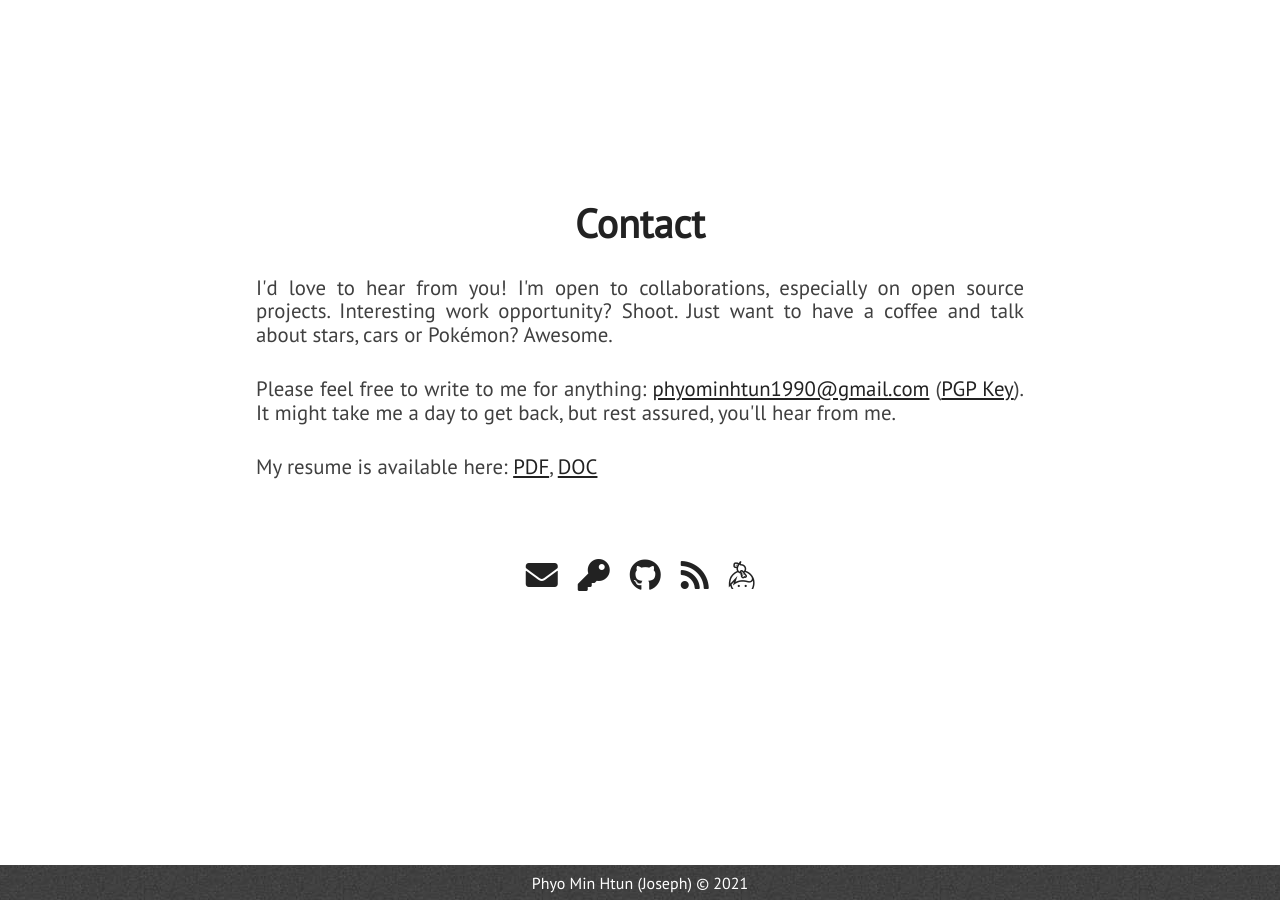
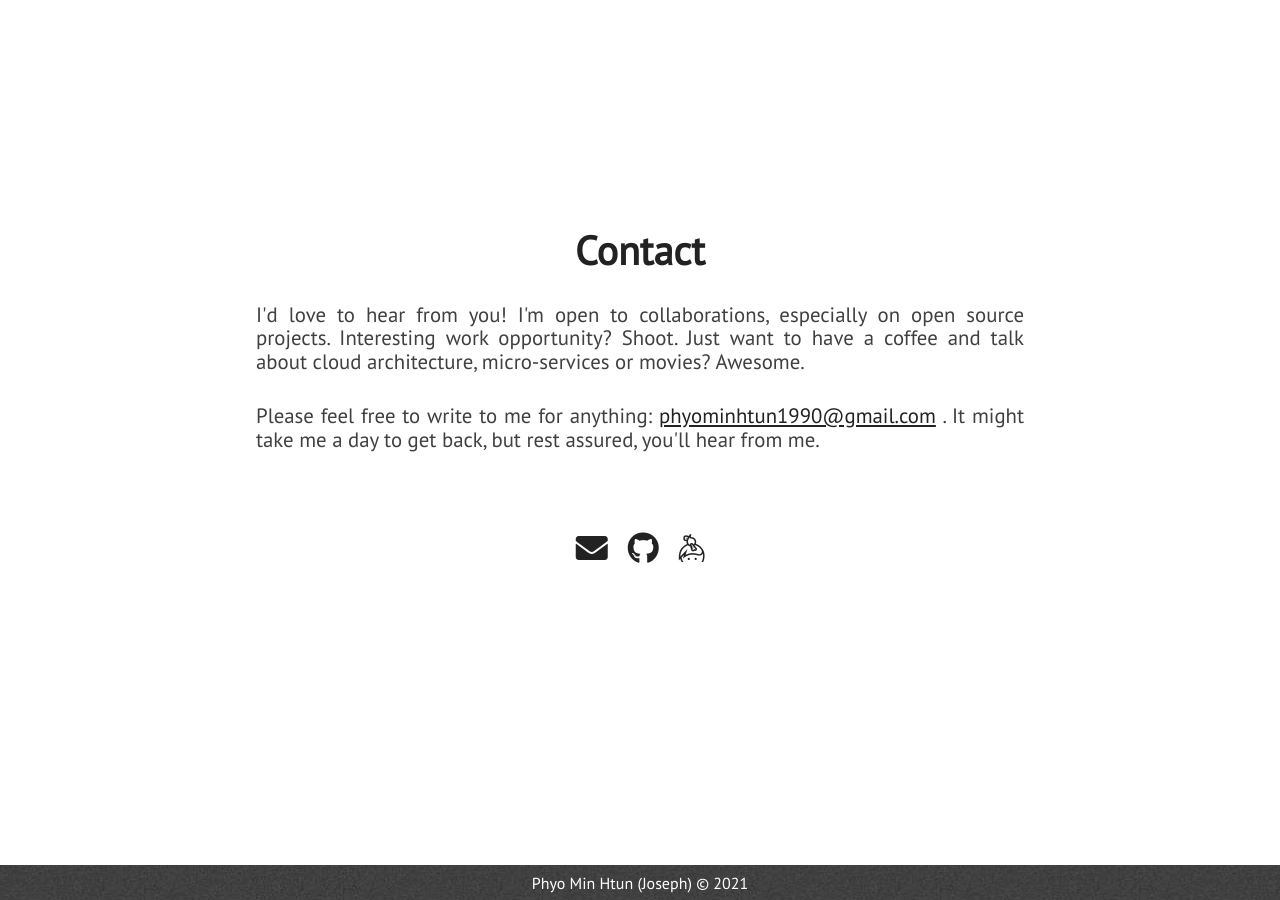
Before and after one commit to josephphyo/josephphyo.github.io, a Jekyll site: the page built from index.html, in a window 1280 px wide and 900 px high, scrolled down 5081 px. Built offline with Jekyll 4.4.1, drawn with Linux system fonts in a browser that asks for light colours; nearby versions of some CDN libraries.

Commit message:
first commit

```diff
--- a/_includes/extra.html
+++ b/_includes/extra.html
@@ -3,26 +3,23 @@
         <div>
             <div class="section-heading" id="chat-text">Contact</div>
             <p class="paragraph-text justify-text">
-                I'd love to hear from you! I'm open to collaborations, especially on open source projects. Interesting work opportunity? Shoot. Just want to have a coffee and talk about stars, cars or Pokémon? Awesome.
+                I'd love to hear from you! I'm open to collaborations, especially on open source projects. Interesting work opportunity? Shoot. Just want to have a coffee and talk about cloud architecture, micro-services or movies? Awesome.
             </p>
             <p class="paragraph-text justify-text">
-                Please feel free to write to me for anything: <a href="mailto:{{ site.email }}">{{ site.email }}</a> (<a href="https://www.nagekar.com/publickey.abhishek@nagekar.com.asc">PGP Key</a>). It might take me a day to get back, but rest assured, you'll hear from me.
+                Please feel free to write to me for anything: <a href="mailto:{{ site.email }}">{{ site.email }}</a> . It might take me a day to get back, but rest assured, you'll hear from me.
             </p>
-            <p class="paragraph-text justify-text">
+            <!-- <p class="paragraph-text justify-text">
                 My resume is available here: <a href="{{ site.blog_url }}/resume/resume.pdf">PDF</a>, <a href="{{ site.blog_url }}/resume/resume.docx">DOC</a>
-            </p>
+            </p> -->
             <div class="extra-links">
                 <span class="hint--bottom bottom-link" aria-label="Email">
                     <a href="mailto:{{ site.email }}"><i class="head-icon fas fa-envelope"></i></a>
                 </span>
-                <span class="hint--bottom bottom-link" aria-label="PGP Key">
+                <!-- <span class="hint--bottom bottom-link" aria-label="PGP Key">
                     <a href="https://www.nagekar.com/publickey.abhishek@nagekar.com.asc"><i class="head-icon fas fa-key"></i></a>
-                </span>
+                </span> -->
                 <span class="hint--bottom bottom-link" aria-label="GitHub">
                     <a href="https://github.com/{{ site.github_username }}"><i class="head-icon fab fa-github"></i></a>
-                </span>
-                <span class="hint--bottom bottom-link" aria-label="Web Blog">
-                    <a href="{{ site.blog_url }}"><i class="head-icon fas fa-rss"></i></a>
                 </span>
                 <span class="hint--bottom bottom-link" aria-label="Keybase">
                     <a href="https://keybase.io/{{ site.keybase_username }}"><i class="head-icon fab fa-keybase"></i></a>
```
